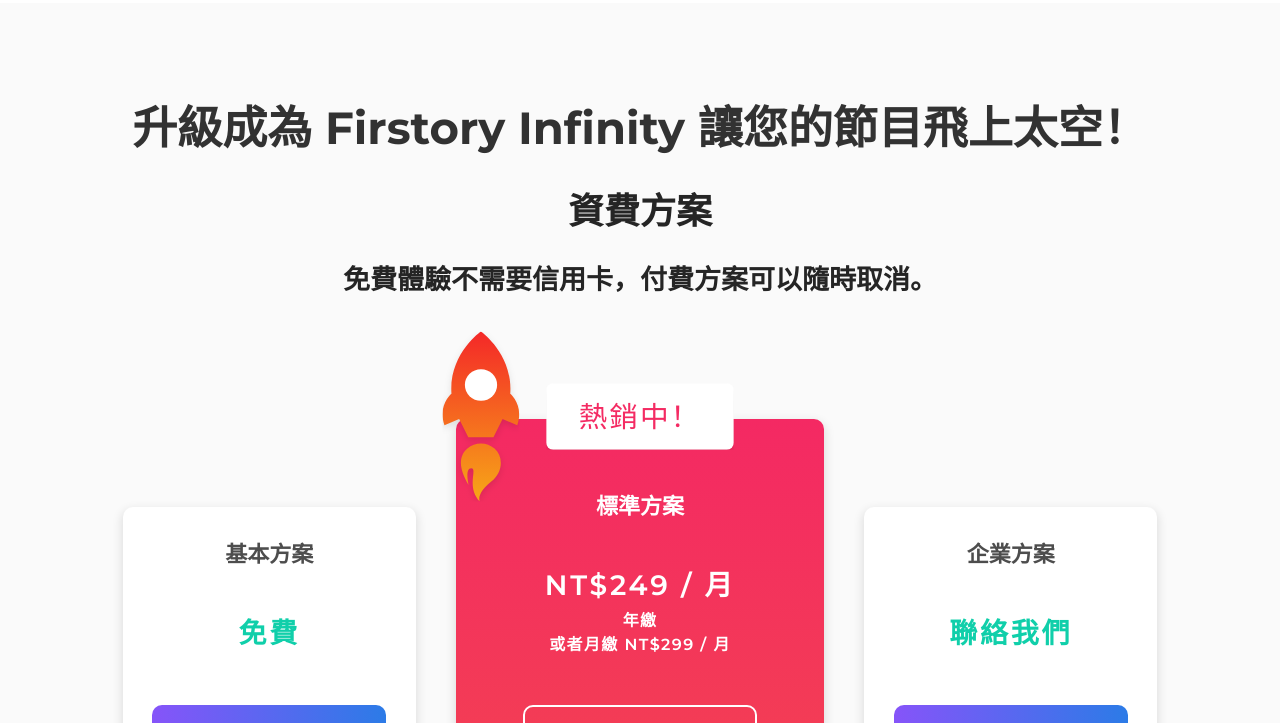
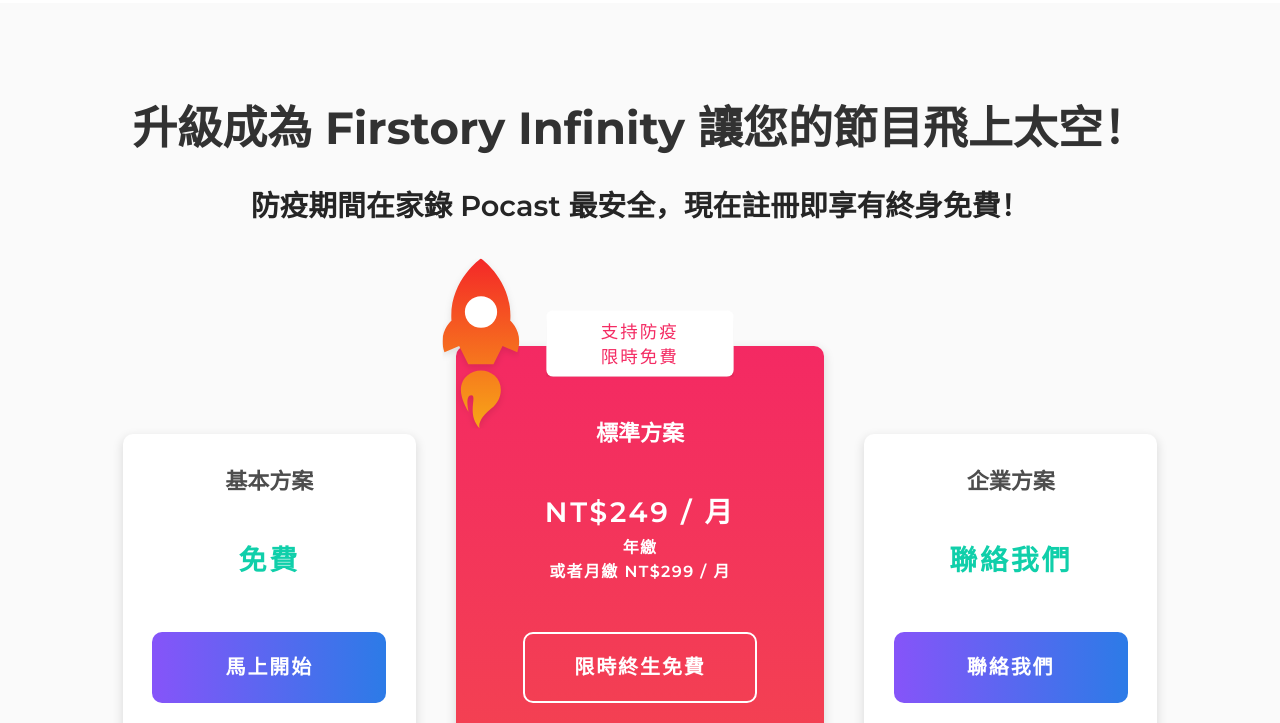
Before and after one commit to Firstory/firstory.github.io, a Gatsby site: page /pricing in a window 1280 px wide. Shown: the part 77-800 px from the top of the page. Built offline with nearby package versions, Linux system fonts and the light colour scheme; Gatsby itself is replaced by a stand-in of ours; some packages are replaced by stand-ins of ours.

Commit message:
Update covid-19

```diff
--- a/src/components/Pricing/HotSale.js
+++ b/src/components/Pricing/HotSale.js
@@ -26,17 +26,24 @@
         </filter>
       </defs>
       <g stroke="none" strokeWidth={1} fill="none" fillRule="evenodd">
-        <use fill="#000" filter="url(#hotsale-shadow)" xlinkHref="#hotsale-rect" />
+        <use
+          fill="#000"
+          filter="url(#hotsale-shadow)"
+          xlinkHref="#hotsale-rect"
+        />
         <use fill="#FFF" xlinkHref="#hotsale-rect" />
         <text
           fontFamily="PingFangTC-Semibold, PingFang TC"
-          fontSize={41}
+          fontSize={25}
           fontWeight={500}
           letterSpacing={2.79407569}
           fill="#F42B63"
         >
-          <tspan x={46.4118486} y={62}>
-            {'\u71B1\u92B7\u4E2D\uFF01'}
+          <tspan x={78} y={40}>
+            支持防疫
+          </tspan>
+          <tspan x={78} y={75}>
+            限時免費
           </tspan>
         </text>
       </g>
--- a/src/components/Pricing/Pricing.module.css
+++ b/src/components/Pricing/Pricing.module.css
@@ -19,7 +19,7 @@
 
 .planTitle {
   text-align: center;
-  font-size: 2em;
+  font-size: 1.6em;
   font-weight: 600;
   color: #252525;
   padding-bottom: 16px;
--- a/src/components/Pricing/index.js
+++ b/src/components/Pricing/index.js
@@ -17,9 +17,8 @@
         <h2 className={styles.title}>
           升級成為 Firstory Infinity 讓您的節目飛上太空！
         </h2>
-        <div className={styles.planTitle}>資費方案</div>
-        <div className={styles.planSubTitle}>
-          免費體驗不需要信用卡，付費方案可以隨時取消。
+        <div className={styles.planTitle}>
+          防疫期間在家錄 Pocast 最安全，現在註冊即享有終身免費！
         </div>
         <div className={styles.buttonRow}>
           <button
```
